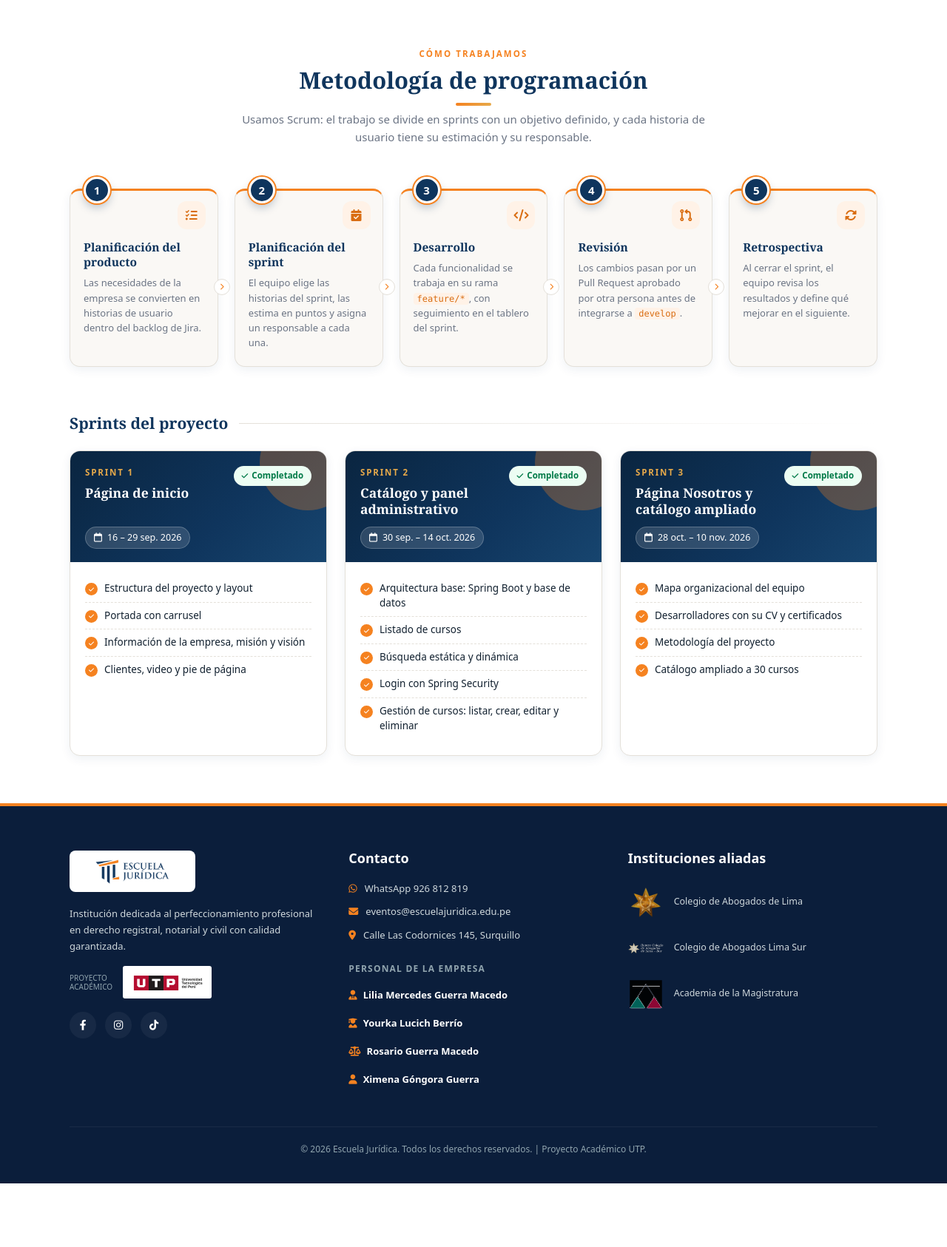
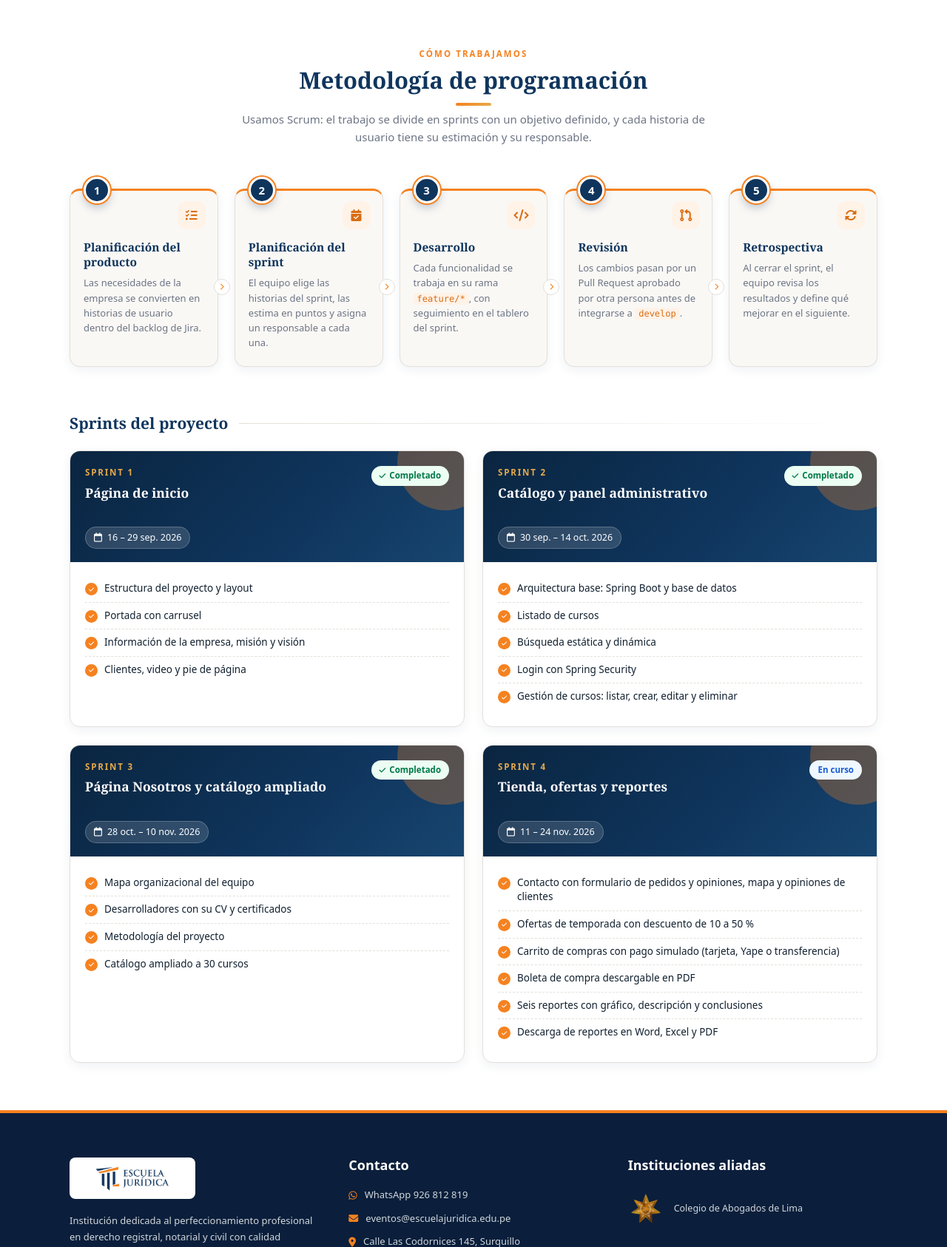
Before and after one commit to escuela-juridica/herramientas-desarrollo-proyecto, a Spring Boot app: page /nosotros in a window 1280 px wide. Shown: the part 3736-5422 px from the top of the page at 74% size. Before the commit the page ends 5336 px from the top, so only its background shows below. Run offline with Spring Boot 4, Linux system fonts and the light colour scheme; some of the project's set-up classes (security, data sources, template engines, error pages and the like) are left out, and stand-ins take their place; some libraries are stand-ins or nearby versions.

Commit message:
feat: actualizacion ultimo sprint

```diff
--- a/src/main/resources/static/css/nosotros.css
+++ b/src/main/resources/static/css/nosotros.css
@@ -760,7 +760,7 @@
 /* Sprints como tarjetas */
 .sprints-lista {
   display: grid;
-  grid-template-columns: repeat(3, minmax(0, 1fr));
+  grid-template-columns: repeat(2, minmax(0, 1fr));
   gap: var(--space-md);
 }
 
--- a/src/main/resources/templates/nosotros.html
+++ b/src/main/resources/templates/nosotros.html
@@ -428,6 +428,24 @@
               <li>Catálogo ampliado a 30 cursos</li>
             </ul>
           </article>
+          <article class="sprint-card">
+            <div class="sprint-cabecera">
+              <div>
+                <span class="sprint-num">Sprint 4</span>
+                <h4>Tienda, ofertas y reportes</h4>
+                <span class="sprint-periodo"><i class="fa-regular fa-calendar" aria-hidden="true"></i> 11 – 24 nov. 2026</span>
+              </div>
+              <span class="sprint-estado sprint-curso">En curso</span>
+            </div>
+            <ul class="sprint-lista">
+              <li>Contacto con formulario de pedidos y opiniones, mapa y opiniones de clientes</li>
+              <li>Ofertas de temporada con descuento de 10 a 50 %</li>
+              <li>Carrito de compras con pago simulado (tarjeta, Yape o transferencia)</li>
+              <li>Boleta de compra descargable en PDF</li>
+              <li>Seis reportes con gráfico, descripción y conclusiones</li>
+              <li>Descarga de reportes en Word, Excel y PDF</li>
+            </ul>
+          </article>
         </div>
       </div>
     </section>
```
